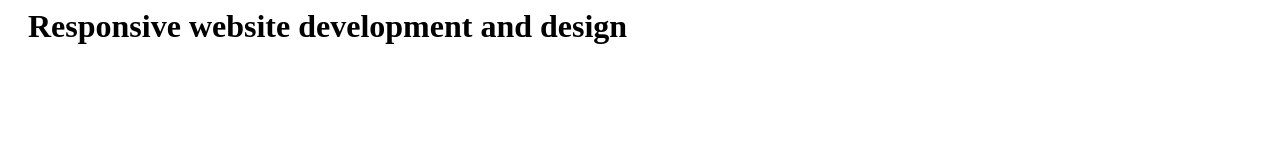
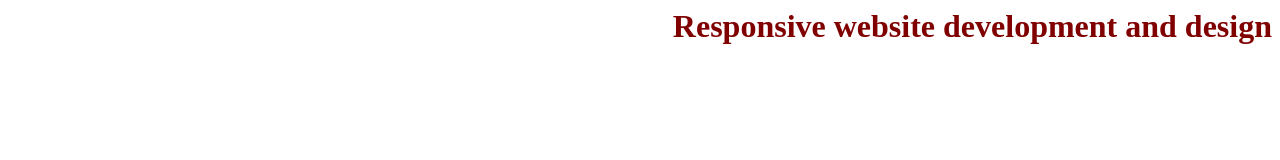
Before and after one commit to OliviaFang9419/OliviaFang9419.github.io, a plain HTML site: page week_2.html in a window 1280 px wide. Drawn offline with Linux system fonts and the light colour scheme.

Commit message:
change style

```diff
--- a/style.css
+++ b/style.css
@@ -1,4 +1,20 @@
-/* use this to put borders around things*/
-.thin_border{
-    border:1px solid black;
+/** This is a comment that the browser will ignore,
+* Put your CSS code into this file
+*/
+h1 {
+	/*change the text color to white and center*/
+    color: white;
+    text-align: center;
+
 }
+h1 {
+	/*change the text color to red and right*/
+    text-align: right;
+    color: red;
+
+}
+h1 {
+	/*change the text color to maroon and a margin left with a pixel of 40 */
+    color: maroon;
+    margin-left: 40px;
+}
--- a/week_2.html
+++ b/week_2.html
@@ -1,10 +1,10 @@
 <html>
     <head>
-        <link rel="stylesheet" href="styles.css" type="text/css"/>
+        <link rel="stylesheet" href="style.css" type="text/css"/>
     </head>
 
     <body>
-      <div class="indent font hovering">
+      <div>
         <h1>Responsive website development and design</h1>
       </div>
     </body>
```
